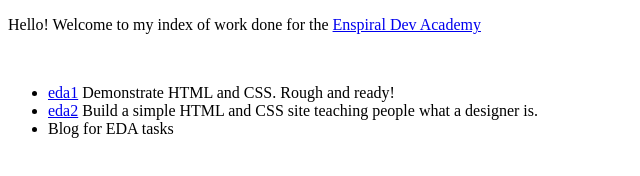
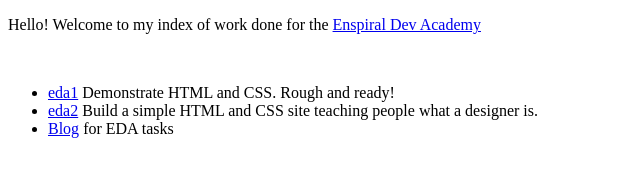
Before and after one commit to ChronicD/ChronicD.github.io, a plain HTML site: page index.html in a window 1280 px wide. Shown: the full height of the page, 0-640 px from the left. Drawn offline with Linux system fonts and the light colour scheme.

Commit message:
fixed link

```diff
--- a/index.html
+++ b/index.html
@@ -8,7 +8,7 @@
 	<ul>
 		<li><a href="./eda1.html">eda1</a>	Demonstrate HTML and CSS. Rough and ready!</li>
 		<li><a href="./eda2.html">eda2</a>	Build a simple HTML and CSS site teaching people what a designer is.</li>
-		<li><a href="./Blog/blog.html"></a>  Blog for EDA tasks</li>
+		<li><a href="./Blog/blog.html">Blog</a>	for EDA tasks</li>
 	</ul>
 </head>
 <body>
```
